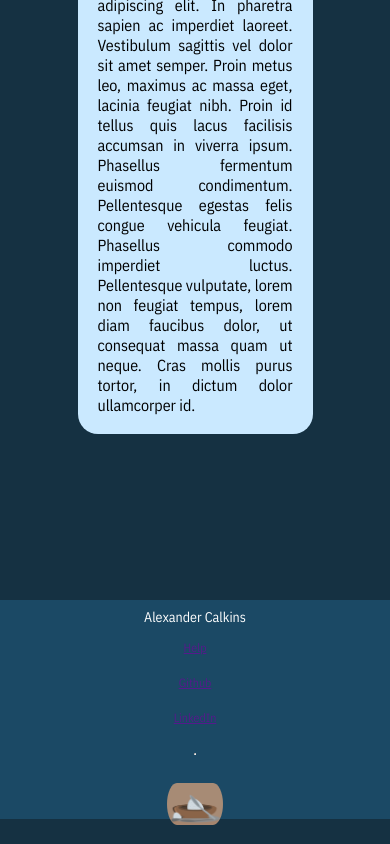
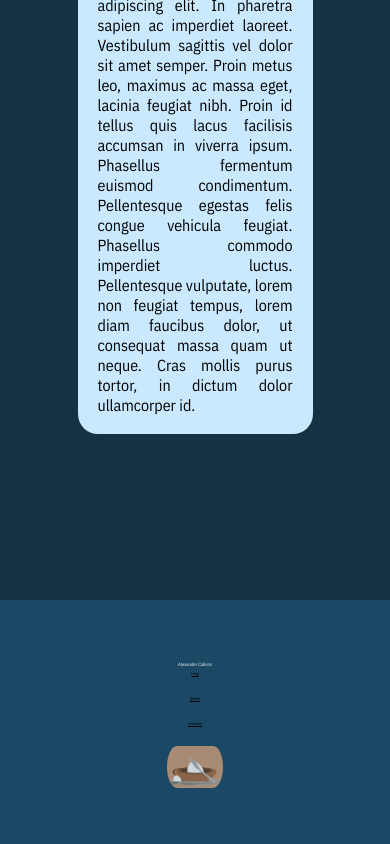
Before and after one commit to sugar-studios/personal-website, a plain HTML site: page index.html in a window 390 px wide. Shown: the part 4421-5265 px from the top of the page. Drawn offline with nearby package versions, Linux system fonts and the light colour scheme.

Commit message:
Added About Links and Updated Responsiveness

```diff
--- a/index.html
+++ b/index.html
@@ -31,6 +31,11 @@
         <div>
             <script src="javascript/mainPageFunctions.js"></script>
             <script>history.scrollRestoration = "manual"</script>
+            <script>
+                window.onbeforeunload = function () {
+                    window.scrollTo(0, 0);
+                };
+            </script>
         </div>
 
         <!--Favicon-->
@@ -67,7 +72,7 @@
                         </button>
                     </a>
 
-                    <a href="" target="_blank">
+                    <a href="#aboutSection" target="_self">
                         <button class="topLinksButtons">
                             <p>About</p>
                         </button>
@@ -176,8 +181,6 @@
             <br>
             <a href="">LinkedIn</a>
             <br>
-            <hr>
-            <br>
             <div class="logoImageContainer">
                <img src="images/MainPage/SugarStudiosLogo.png" alt="logo">
             </div>
--- a/stylesheets/mainStyles.css
+++ b/stylesheets/mainStyles.css
@@ -183,8 +183,10 @@ a:active {
 }
 
 #bottomSection {
+    bottom: 0;
     margin-top: 10vh;
-    height: 25vh;
+    margin-bottom: 0;
+    height: 28vh;
     padding: 1%;
     background-color: #1B4965;
     font-family: IBM Plex Sans Condensed;
@@ -196,11 +198,13 @@ a:active {
 }
 
 #bottomSection p{
-    font-size: 14px;
+    font-size: 1.2vw;
 }
 
 #bottomSection a {
-    font-size: 12px;
+    font-size: 1vw;
+    color: black;
+
 }
 
 .logoImageContainer {
@@ -210,6 +214,7 @@ a:active {
 }
 
 .logoImageContainer img {
+    position: relative;
     height: 5vh;
     width: 100%;
     border-radius: 10px / 50% ;
@@ -236,6 +241,8 @@ a:active {
 ::-webkit-scrollbar-thumb:hover {
     background: #69bbeb;
 }
+
+
 
 #bottomSection a:link {
     text-decoration: underline;
```
